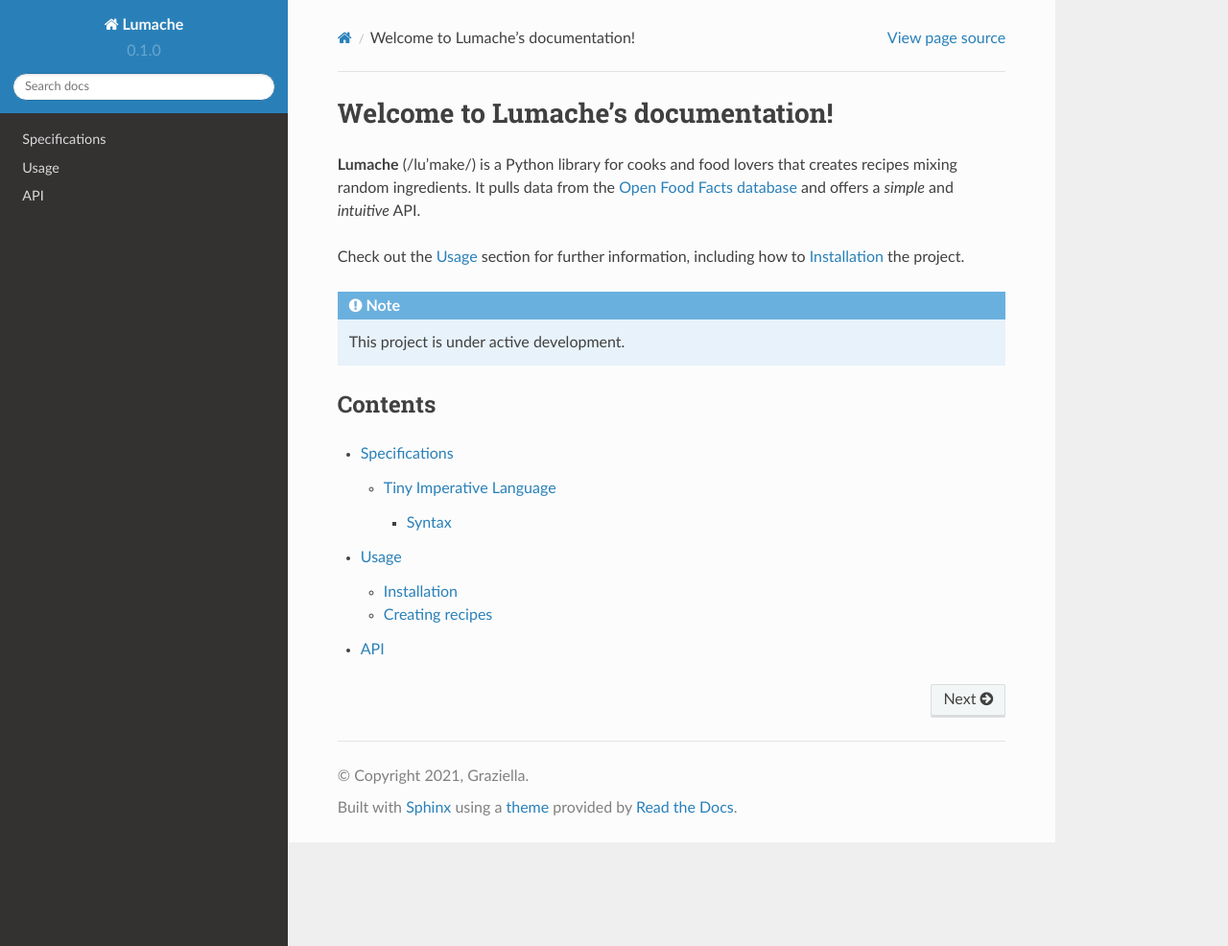
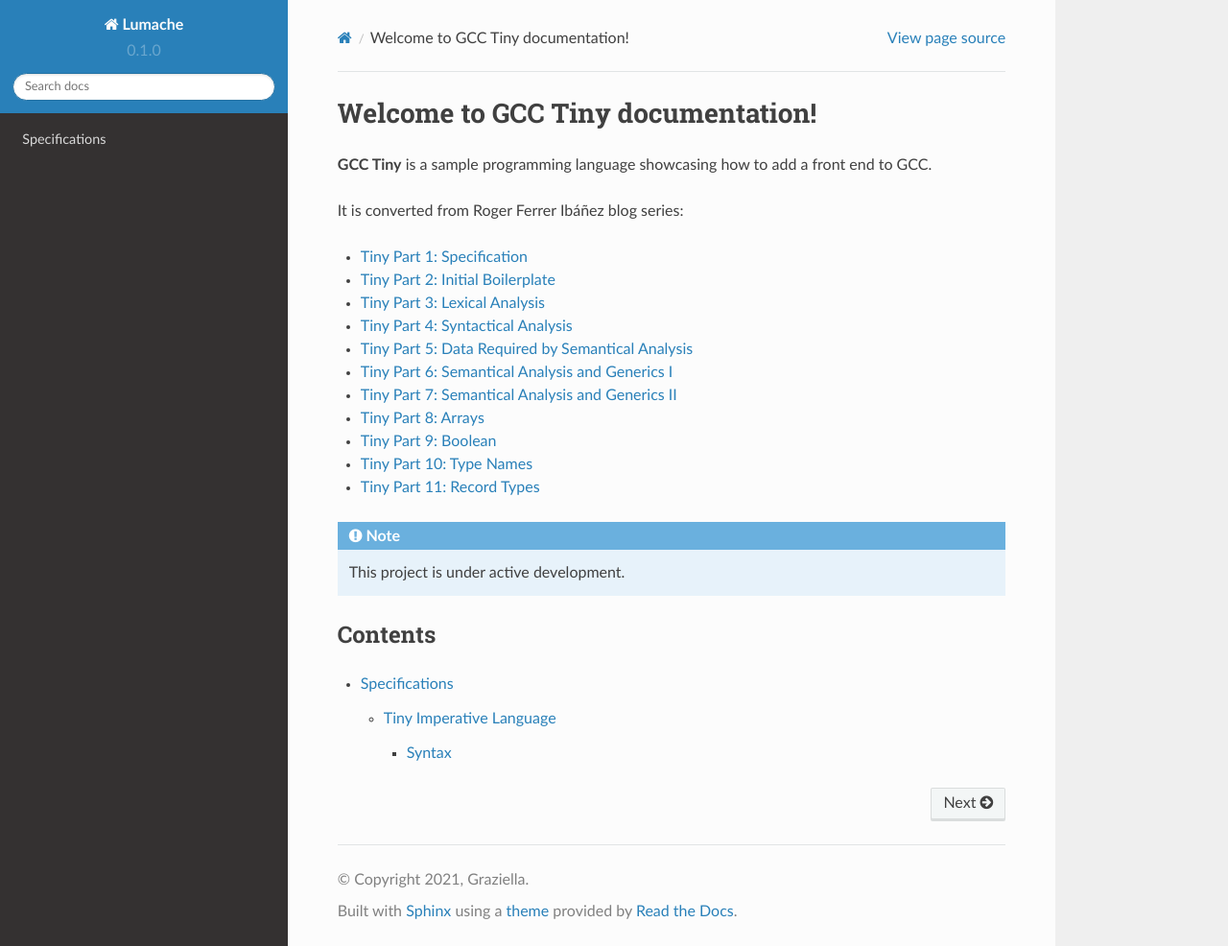
Before and after one commit to GCC-Tiny/gcc-tiny-docs-rtd, a Sphinx documentation site: the page built from docs/source/index.rst, in a window 1280 px wide and 986 px high. Shown: the whole window at 96% size. Built offline with Sphinx 7.4.7 and the Read the Docs theme 2.0.0, drawn with Linux system fonts in a browser that asks for light colours.

Commit message:
index: add links to thinkingeek

```diff
--- a/docs/source/index.rst
+++ b/docs/source/index.rst
@@ -1,13 +1,21 @@
-Welcome to Lumache's documentation!
-===================================
+Welcome to GCC Tiny documentation!
+==================================
 
-**Lumache** (/lu'make/) is a Python library for cooks and food lovers
-that creates recipes mixing random ingredients.
-It pulls data from the `Open Food Facts database <https://world.openfoodfacts.org/>`_
-and offers a *simple* and *intuitive* API.
+**GCC Tiny** is a sample programming language showcasing how to add a front end to GCC.
 
-Check out the :doc:`usage` section for further information, including
-how to :ref:`installation` the project.
+It is converted from Roger Ferrer Ibáñez blog series:
+
+* `Tiny Part 1: Specification <https://thinkingeek.com/2016/01/05/tiny-gcc-front-part-1/>`_
+* `Tiny Part 2: Initial Boilerplate <https://thinkingeek.com/2016/01/06/tiny-gcc-front-part-2/>`_
+* `Tiny Part 3: Lexical Analysis <https://thinkingeek.com/2016/01/08/tiny-gcc-front-part-3/>`_
+* `Tiny Part 4: Syntactical Analysis <https://thinkingeek.com/2016/01/10/tiny-gcc-front-part-4/>`_
+* `Tiny Part 5: Data Required by Semantical Analysis <https://thinkingeek.com/2016/01/16/tiny-gcc-front-part-5/>`_
+* `Tiny Part 6: Semantical Analysis and Generics I <https://thinkingeek.com/2016/01/17/tiny-gcc-front-part-6/>`_
+* `Tiny Part 7: Semantical Analysis and Generics II <https://thinkingeek.com/2016/01/19/tiny-gcc-front-part-7/>`_
+* `Tiny Part 8: Arrays <https://thinkingeek.com/2016/01/30/tiny-gcc-front-part-8/>`_
+* `Tiny Part 9: Boolean <https://thinkingeek.com/2016/01/31/tiny-gcc-front-part-9/>`_
+* `Tiny Part 10: Type Names <https://thinkingeek.com/2016/09/04/tiny-gcc-front-part-10/>`_
+* `Tiny Part 11: Record Types <https://thinkingeek.com/2016/09/05/tiny-gcc-front-part-11/>`_
 
 .. note::
 
@@ -19,5 +27,3 @@
 .. toctree::
 
    part01
-   usage
-   api
```
